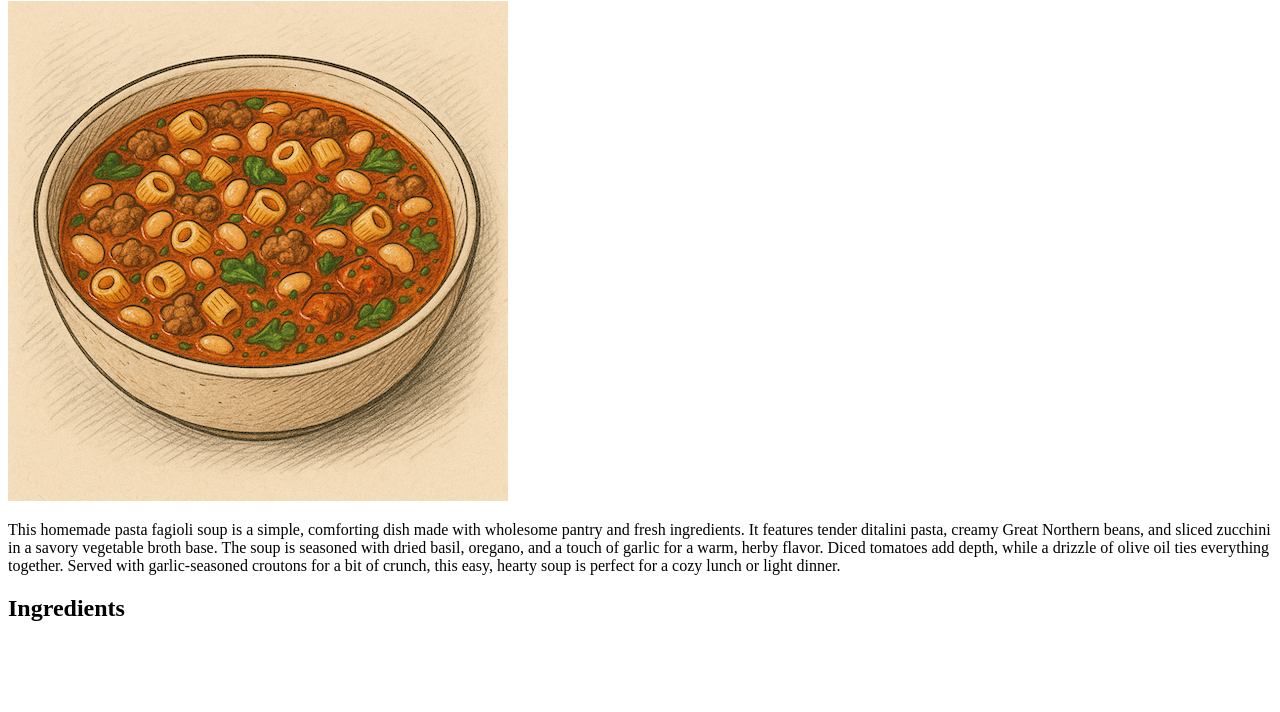
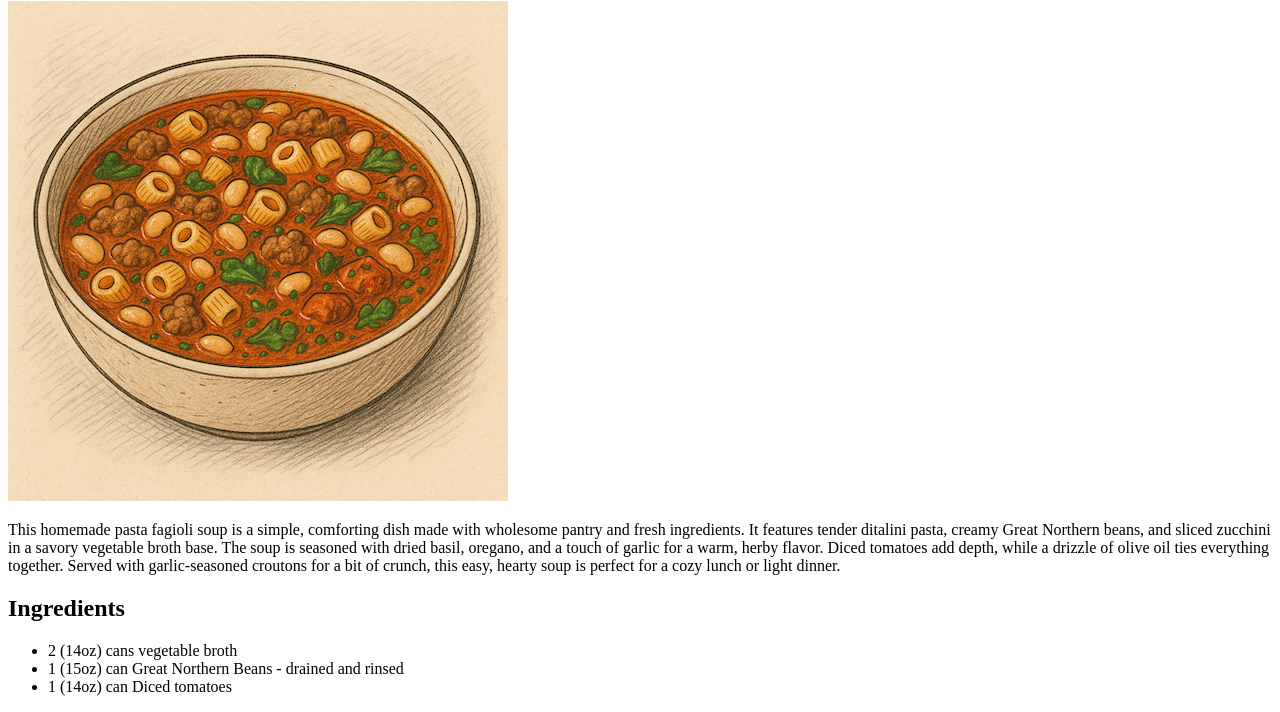
Before and after one commit to a-witting/odin-recipes, a plain HTML site: page recipes/pasta-fagioli.html in a window 1280 px wide. Shown: the part 149-861 px from the top of the page. Before the commit the page ends 800 px from the top, so only its background shows below. Drawn offline with Linux system fonts and the light colour scheme.

Commit message:
add ingredients

```diff
--- a/recipes/pasta-fagioli.html
+++ b/recipes/pasta-fagioli.html
@@ -19,6 +19,11 @@
       <p></p>
       <p>This homemade pasta fagioli soup is a simple, comforting dish made with wholesome pantry and fresh ingredients. It features tender ditalini pasta, creamy Great Northern beans, and sliced zucchini in a savory vegetable broth base. The soup is seasoned with dried basil, oregano, and a touch of garlic for a warm, herby flavor. Diced tomatoes add depth, while a drizzle of olive oil ties everything together. Served with garlic-seasoned croutons for a bit of crunch, this easy, hearty soup is perfect for a cozy lunch or light dinner.</p>
       <h2>Ingredients</h2>
+      <ul>
+        <li>2 (14oz) cans vegetable broth</li>
+        <li>1 (15oz) can Great Northern Beans - drained and rinsed</li>
+        <li>1 (14oz) can Diced tomatoes</li>
+      </ul>
 
 </body>
 </html>
```
